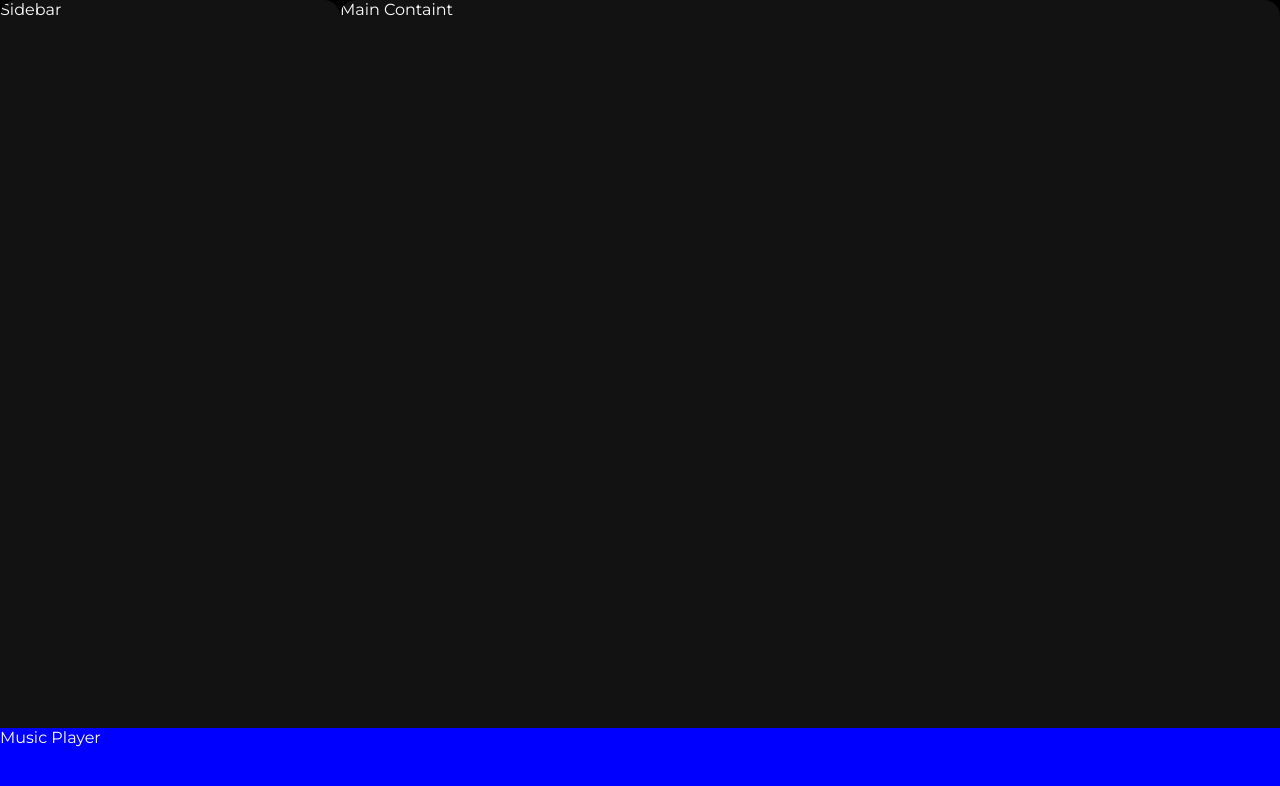
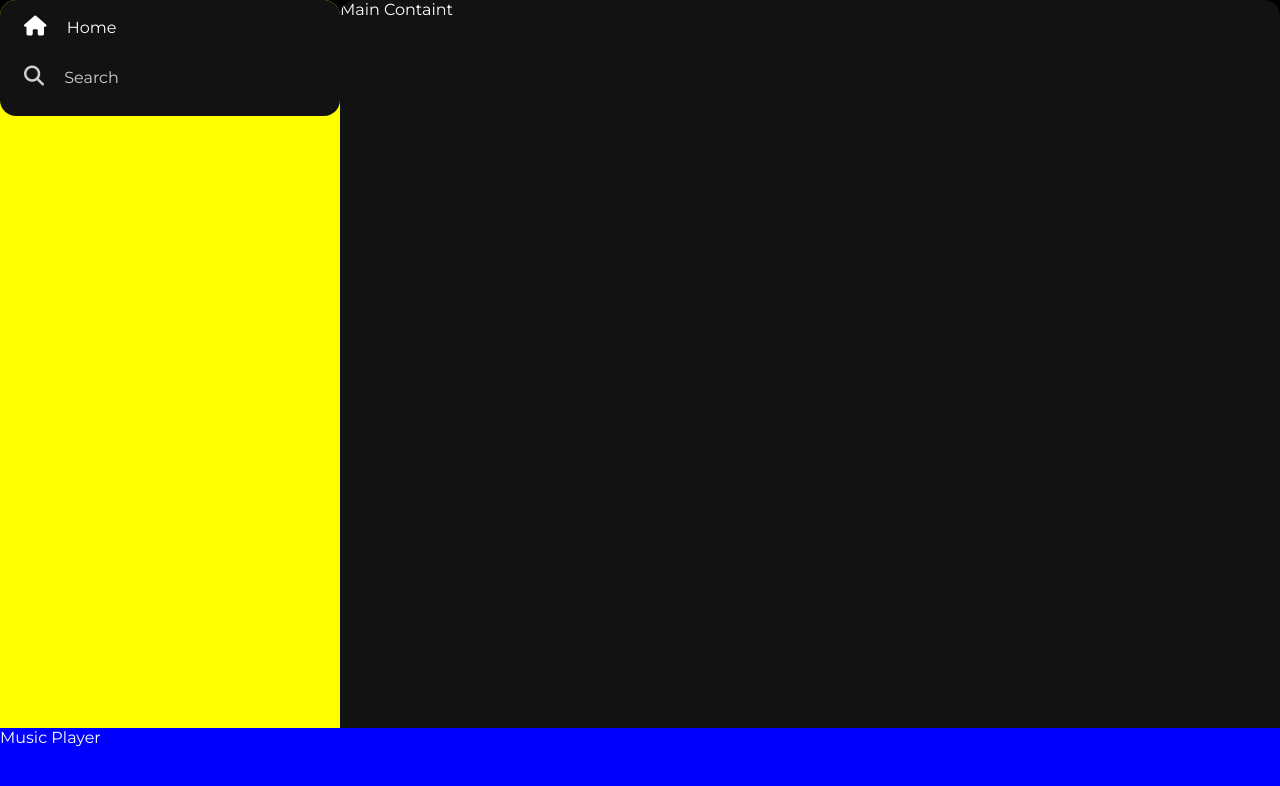
Before and after one commit to mujupatel41/Spotify-Clone, a plain HTML site: page index.html in a window 1280 px wide. Drawn offline with Linux system fonts and the light colour scheme.

Commit message:
Sidebar Nav

```diff
--- a/index.html
+++ b/index.html
@@ -13,7 +13,19 @@
 </head>
 <body>
     <div class="main">
-        <div class="sidebar">Sidebar</div>
+        <div class="sidebar">
+            <div class="nav">
+                <div class="nav-option" style="opacity: 1;">
+                    <i class="fa-solid fa-house"></i>
+                    <a href="#">Home</a>
+                </div>
+                <div class="nav-option">
+                    <i class="fa-solid fa-magnifying-glass"></i>
+                    <a href="#">Search</a>
+                </div>
+            </div>
+            <div class="library"></div>
+        </div>
         <div class="main-containt">Main Containt</div>
         <div class="music-player">Music Player</div>
     </div>
--- a/style.css
+++ b/style.css
@@ -1,5 +1,4 @@
-
-*{
+body{
     font-family: "Montserrat", sans-serif;
     margin: 0;
     padding: 0;
@@ -14,7 +13,7 @@
 }
 
 .sidebar{
-    background-color: #121212;
+    background-color: yellow;
     width: 340px;
     border-radius: 1rem;
 }
@@ -33,3 +32,38 @@
     width: 100%;
     height: 72px;
 }
+
+a{
+    text-decoration: none;
+    color: white;
+}
+
+.nav {
+    background-color: #121212;
+    border-radius: 1rem;
+    display: flex;
+    flex-direction: column;
+    justify-content: center;
+    height: 100px;
+    padding: 0.5rem 0.75rem;
+}
+
+.nav-option{
+    height: 40px;
+    opacity: 0.8;
+    padding: 0.5rem 0.75rem;
+}
+
+.nav-option a{
+    font-size: 1rem;
+    margin-left: 1rem;
+}
+
+.nav-option:hover{
+    opacity: 1;
+    cursor: pointer;
+}
+
+.nav-option i{
+    font-size: 1.25rem;
+}
```
